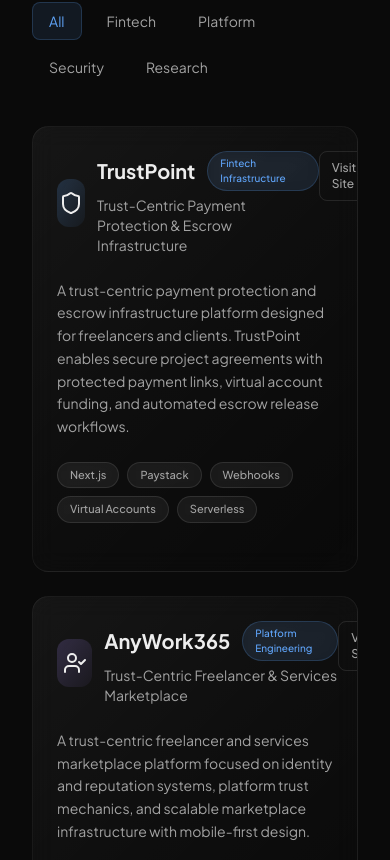
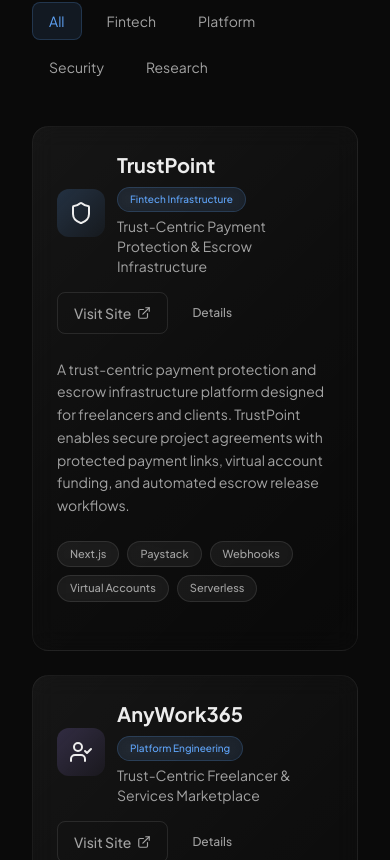
Before and after one commit to micha-tech/michaeljohnson, a Next.js app: page / in a window 390 px wide. Shown: the part 3324-4184 px from the top of the page. Built offline with nearby package versions, Linux system fonts and the light colour scheme.

Commit message:
link visible on mobile fix

```diff
--- a/src/components/sections/projects.tsx
+++ b/src/components/sections/projects.tsx
@@ -176,29 +176,29 @@
                     className={`glass-card rounded-2xl border ${project.border} overflow-hidden transition-all duration-300 hover:shadow-lg hover:shadow-primary/5`}
                   >
                     <div className="p-6 sm:p-8">
-                      <div className="flex items-start justify-between mb-6">
+                      <div className="flex flex-col sm:flex-row sm:items-start sm:justify-between gap-4 mb-6">
                         <div className="flex items-center gap-3">
-                          <div className={`w-12 h-12 rounded-xl bg-gradient-to-br ${project.color} flex items-center justify-center`}>
+                          <div className={`w-12 h-12 rounded-xl bg-gradient-to-br ${project.color} flex items-center justify-center shrink-0`}>
                             <project.icon className="w-6 h-6 text-foreground" />
                           </div>
-                          <div>
-                            <div className="flex items-center gap-3 mb-1">
+                          <div className="min-w-0">
+                            <div className="flex flex-wrap items-center gap-2 mb-1">
                               <h4 className="text-xl font-bold">{project.title}</h4>
                               <Badge variant="primary" className="text-[10px]">{project.badge}</Badge>
                             </div>
                             <p className="text-sm text-muted">{project.tagline}</p>
                           </div>
                         </div>
-                        <div className="flex items-center gap-2">
+                        <div className="flex items-center gap-2 shrink-0">
                           {project.href && (
                             <a
                               href={project.href}
                               target="_blank"
                               rel="noopener noreferrer"
-                              className="inline-flex items-center gap-1.5 px-3 py-2 text-xs font-medium rounded-lg border border-white/10 text-muted hover:text-foreground hover:border-white/20 transition-all"
+                              className="inline-flex items-center gap-1.5 px-4 py-2.5 sm:px-3 sm:py-2 text-sm sm:text-xs font-medium rounded-lg border border-white/10 text-muted hover:text-foreground hover:border-white/20 transition-all"
                             >
                               Visit Site
-                              <ExternalLink className="w-3 h-3" />
+                              <ExternalLink className="w-3.5 h-3.5 sm:w-3 sm:h-3" />
                             </a>
                           )}
                           <Button
```
Also changed, not shown: 1 other file (tests, documents, lock files or other folders).
